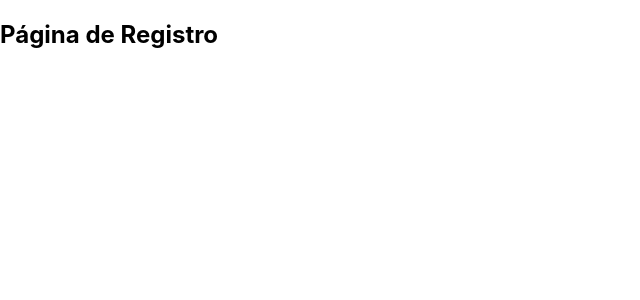
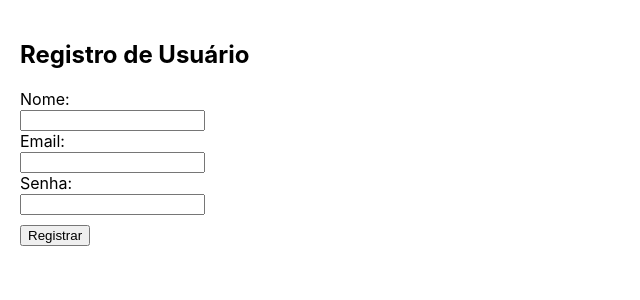
Before and after one commit to Graciliano-Barroso/frontend-tarefas, a React (Create React App) app: page /registro in a window 1280 px wide. Shown: the top 300 px of the page, without its empty margins (0-640 px from the left). Built offline with nearby package versions, Linux system fonts and the light colour scheme.

Commit message:
Incluida a aula do dia 2 no projeto frontend tarefa

```diff
--- a/src/pages/RegisterPage.jsx
+++ b/src/pages/RegisterPage.jsx
@@ -1,5 +1,79 @@
+"use client"
+import { useState } from "react";
+import axios from "axios";
+
 function RegisterPage() {
-  return <h2>Página de Registro</h2>;
+  const [nome, setNome] = useState("");
+  const [email, setEmail] = useState("");
+  const [senha, setSenha] = useState("");
+  const [mensagem, setMensagem] = useState("");
+
+  const handleSubmit = async (e) => {
+    e.preventDefault();
+
+    try {
+      await axios.post("http://localhost:3000/usuarios/registrar", {
+        nome,
+        email,
+        senha,
+      });
+
+      setMensagem("✅ Usuário registrado com sucesso!");
+      setNome("");
+      setEmail("");
+      setSenha("");
+    } catch (error) {
+      if (error.response) {
+        setMensagem(`❌ Erro: ${error.response.data.message}`);
+      } else {
+        setMensagem("❌ Erro ao conectar com o servidor");
+      }
+    }
+  };
+
+  return (
+    <div style={{ padding: "20px" }}>
+      <h2>Registro de Usuário</h2>
+
+      <form onSubmit={handleSubmit}>
+        <div>
+          <label>Nome:</label><br />
+          <input
+            type="text"
+            value={nome}
+            onChange={(e) => setNome(e.target.value)}
+            required
+          />
+        </div>
+
+        <div>
+          <label>Email:</label><br />
+          <input
+            type="email"
+            value={email}
+            onChange={(e) => setEmail(e.target.value)}
+            required
+          />
+        </div>
+
+        <div>
+          <label>Senha:</label><br />
+          <input
+            type="password"
+            value={senha}
+            onChange={(e) => setSenha(e.target.value)}
+            required
+          />
+        </div>
+
+        <button type="submit" style={{ marginTop: "10px" }}>Registrar</button>
+      </form>
+
+      {mensagem && (
+        <div style={{ marginTop: "10px", color: "green" }}>{mensagem}</div>
+      )}
+    </div>
+  );
 }
 
 export default RegisterPage;
```
Also changed, not shown: 1 other file (tests, documents, lock files or other folders).
